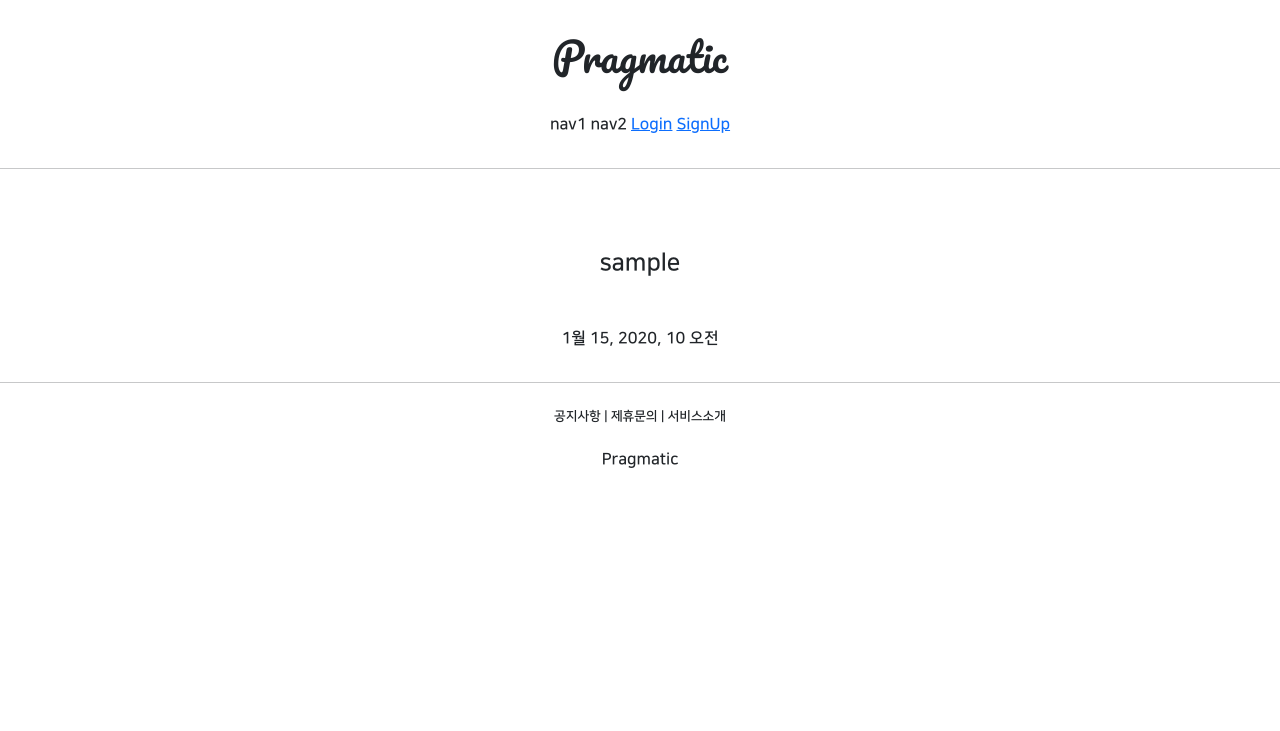
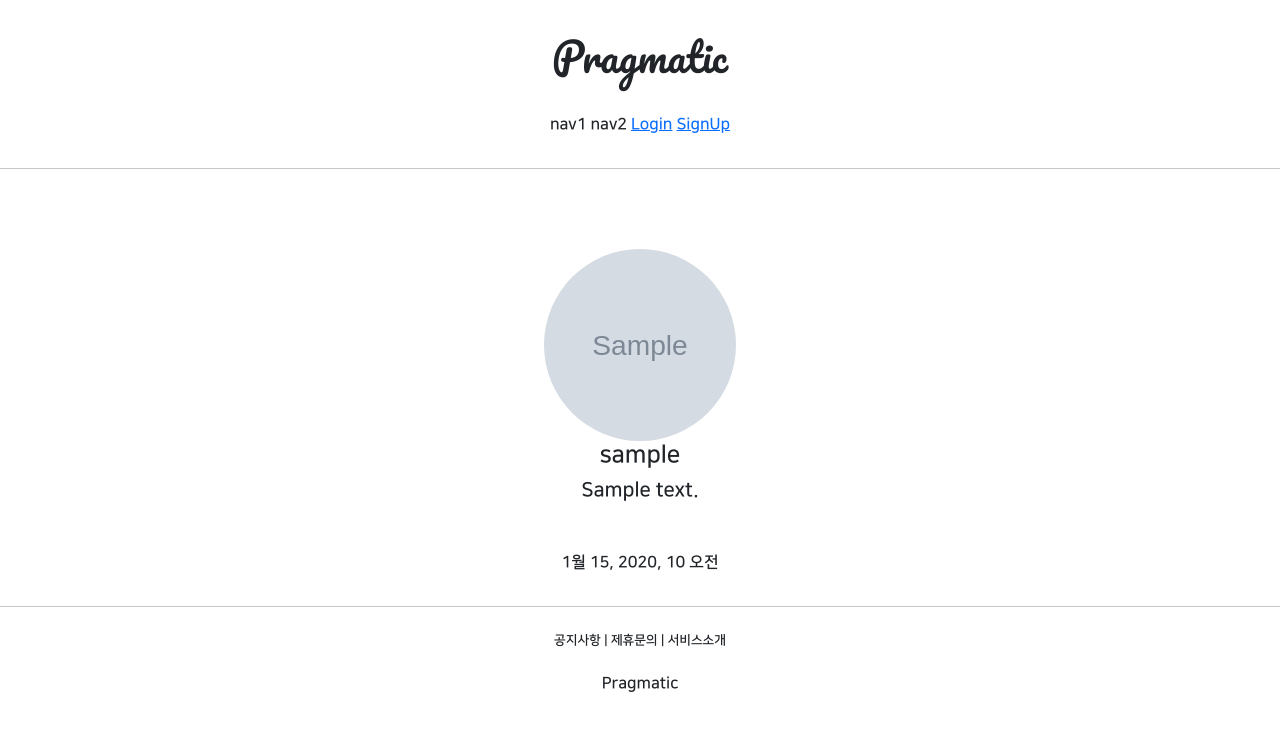
Before and after one commit to tmdgy6232/gis_1, a Django app: page /accounts/detail/1 in a window 1280 px wide. Shown: the top 731 px of the page. Run offline with Django 3.2, Linux system fonts and the light colour scheme; tables that the repository leaves empty hold one stand-in row (values such as "Sample post"); grey boxes marked "Sample" are stand-in pictures; parts of the project's set-up code (start-up, migrations or seed data) failed here and were passed over; some libraries are stand-ins or nearby versions.

Commit message:
7/27 account profile add

```diff
--- a/accountapp/templates/accountapp/detail.html
+++ b/accountapp/templates/accountapp/detail.html
@@ -3,7 +3,17 @@
 
     <div class="text-center mw-500 m-auto">
         <div class="m-5">
-            <h4>{{ target_user.username }}</h4>
+            {% if target_user.profile %}
+                <img class="profile_image" src="{{ target_user.profile.image.url }}">
+                <h4>{{ target_user.profile.nickname }}</h4>
+                <h5>{{ target_user.profile.message }}</h5>
+            {% else %}
+                <h5>
+                    <a href="{% url 'profileapp:create' %}">
+                        Create Profile
+                    </a>
+                </h5>
+            {% endif %}
         </div>
         <div>
             {{ target_user.date_joined }}
--- a/gisweb/urls.py
+++ b/gisweb/urls.py
@@ -13,6 +13,8 @@ Including another URLconf
     1. Import the include() function: from django.urls import include, path
     2. Add a URL to urlpatterns:  path('blog/', include('blog.urls'))
 """
+from django.conf import settings
+from django.conf.urls.static import static
 from django.contrib import admin
 from django.urls import path, include
 
@@ -23,4 +25,4 @@ urlpatterns = [
     path('admin/', admin.site.urls),
     path('accounts/', include('accountapp.urls')),
     path('profiles/', include('profileapp.urls')),
-]
+] + static(settings.MEDIA_URL, document_root = settings.MEDIA_ROOT)
--- a/static/base.css
+++ b/static/base.css
@@ -16,3 +16,10 @@
     max-width: 500px;
     padding: 1rem 1.5rem;
 }
+
+.profile_image{
+    width: 12rem;
+    height: 12rem;
+    border-radius: 20rem;
+    object-fit: cover;
+}
```
